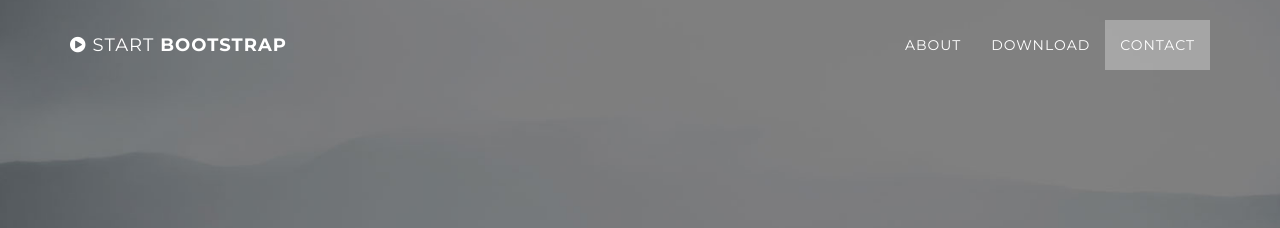
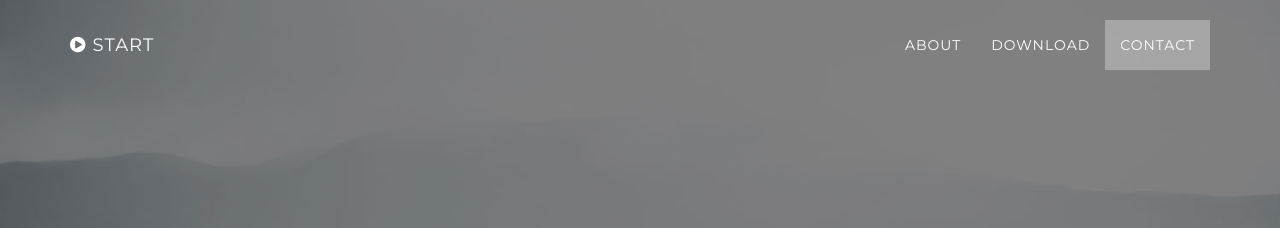
Before and after one commit to aguilapedro/aguilapedro.github.io, a Jekyll site: the page built from index.html, in a window 1280 px wide. Shown: the top 228 px of the page. Built offline with Jekyll 4.4.1, drawn with Linux system fonts in a browser that asks for light colours.

Commit message:
remove header

```diff
--- a/_includes/nav.html
+++ b/_includes/nav.html
@@ -6,7 +6,7 @@
                     <i class="fa fa-bars"></i>
                 </button>
                 <a class="navbar-brand page-scroll" href="#page-top">
-                    <i class="fa fa-play-circle"></i>  <span class="light">Start</span> Bootstrap
+                    <i class="fa fa-play-circle"></i>  <span class="light">Start</span>
                 </a>
             </div>
 
```
